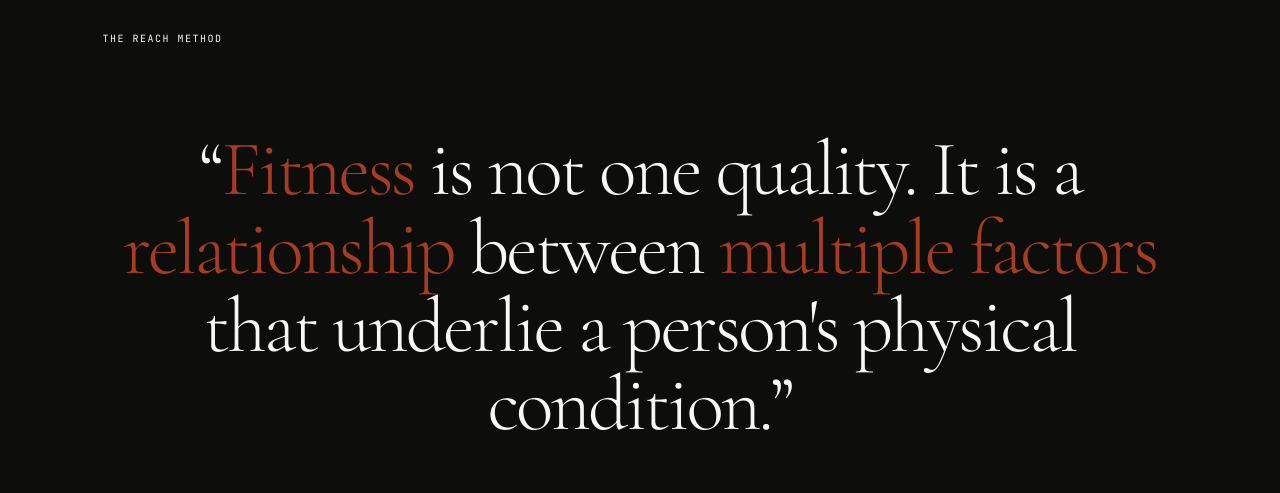
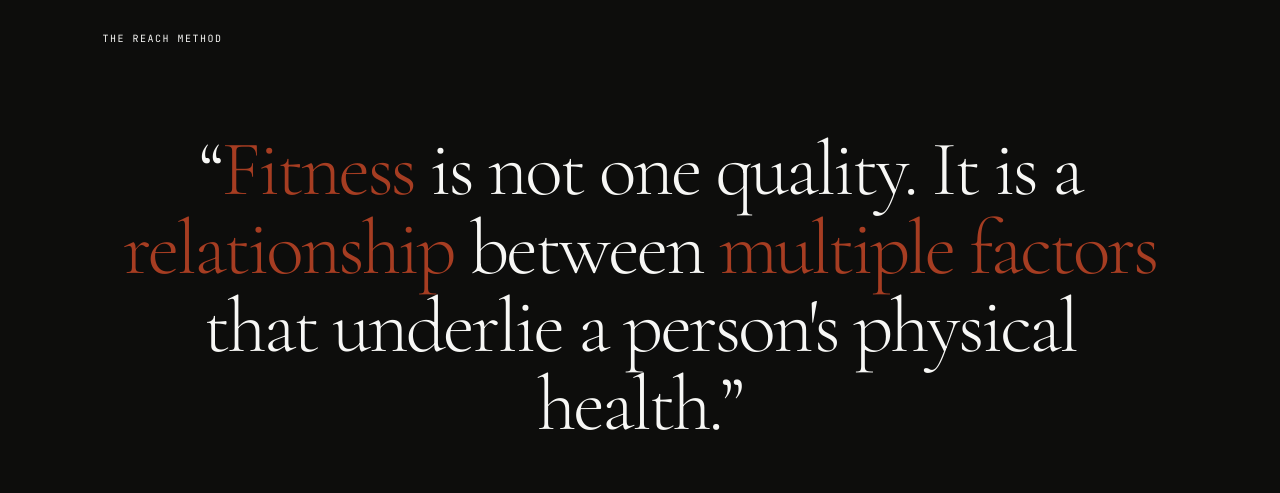
Before and after one commit to sdcamar1/ReachFitness, a React (Vite) app in the folder frontend/: page / in a window 1280 px wide. Shown: the part 1840-2333 px from the top of the page. Built offline with nearby package versions, Linux system fonts and the light colour scheme.

Commit message:
Update home quote wording

```diff
--- a/frontend/src/pages/Home.jsx
+++ b/frontend/src/pages/Home.jsx
@@ -73,7 +73,7 @@ export function Home() {
           quality. It is a{" "}
           <span className="manifesto-accent">relationship</span> between{" "}
           <span className="manifesto-accent">multiple factors</span> that
-          underlie a person's physical condition.”
+          underlie a person's physical health.”
         </blockquote>
         <Link to="/about" data-testid="manifesto-about">
           Meet your coach <ArrowRight size={16} />
```
